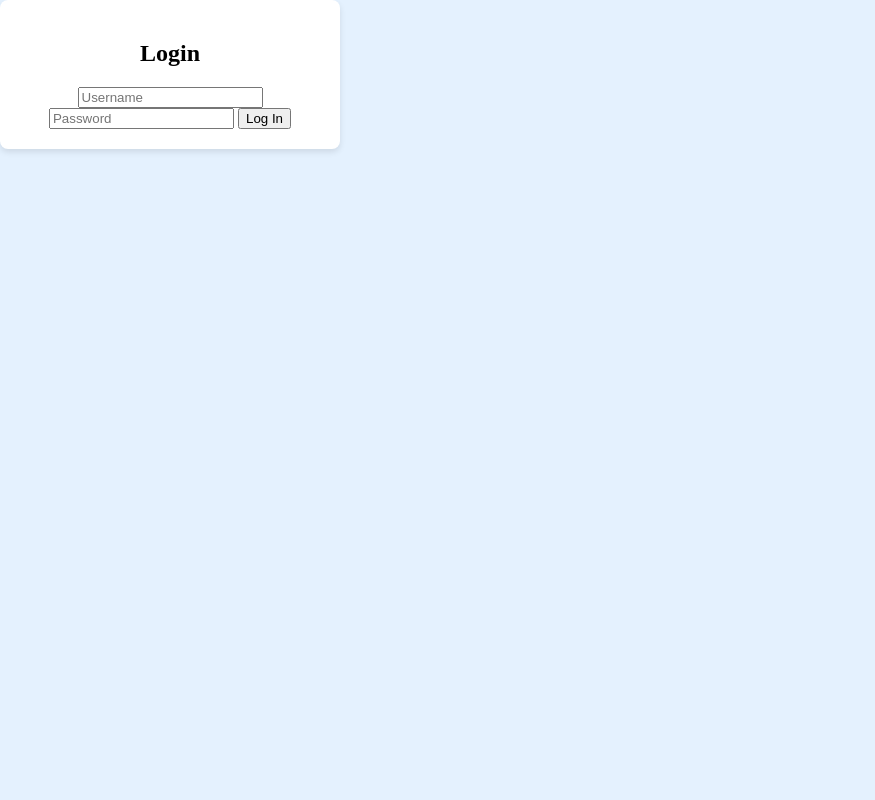
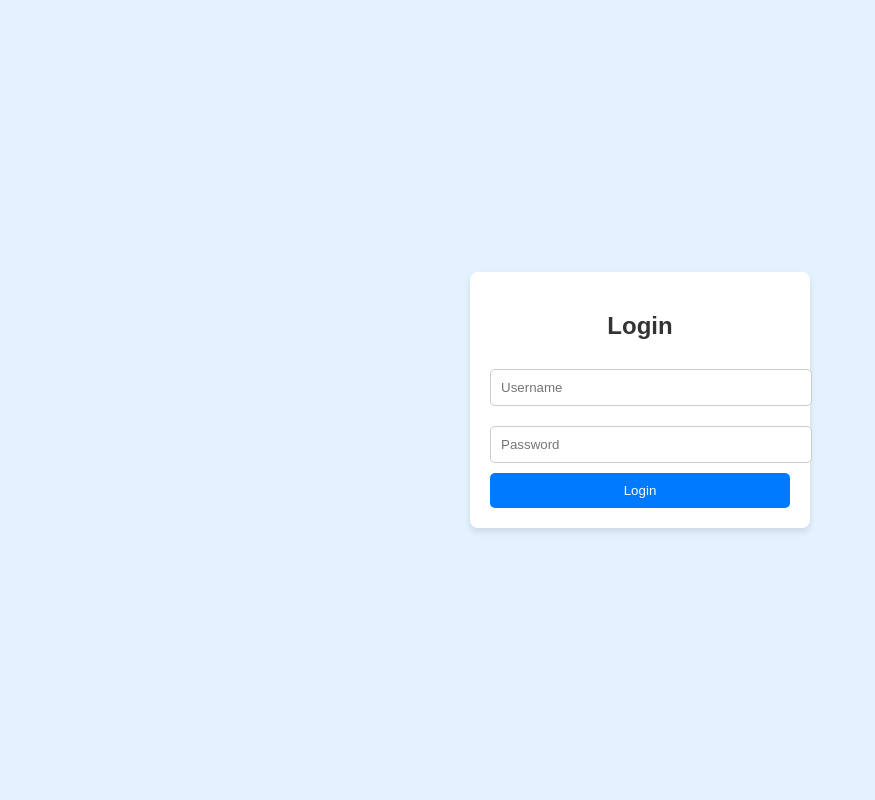
Before and after one commit to amirspahiu77/php_mysql, a PHP site: page /HotelReservationManagement/php/login.php in a window 1280 px wide. Shown: the whole page, without its empty margins (0-875 px from the left). Run offline with PHP 8.4, Linux system fonts and the light colour scheme.

Commit message:
Add files via upload

```diff
--- a/HotelReservationManagement/php/login.php
+++ b/HotelReservationManagement/php/login.php
@@ -1,21 +1,18 @@
-<?php
-session_start();
-require 'config.php';
-?>
+<?php session_start(); require 'config.php'; ?>
 <!DOCTYPE html>
 <html lang="en">
 <head>
     <meta charset="UTF-8">
     <meta name="viewport" content="width=device-width, initial-scale=1.0">
-    <title>Log In</title>
-    <link rel="stylesheet" href="css/style.css">
+    <title>Login</title>
+    <link rel="stylesheet" href="style.css">
 </head>
 <body>
-<div class="form-container">
+    <div class="form-container">
         <h2>Login</h2>
         <?php
-        if (isset($_POST['login'])){
-            $stmt = $pdo->prepare("INSERT * FROM users WHERE username = ?");
+        if (isset($_POST['login'])) {
+            $stmt = $pdo->prepare("SELECT * FROM users WHERE username = ?");
             $stmt->execute([$_POST['username']]);
             $user = $stmt->fetch();
             if ($user && password_verify($_POST['password'], $user['password'])) {
@@ -23,14 +20,14 @@ require 'config.php';
                 header('Location: dashboard.php');
                 exit();
             } else {
-                echo "<p class='error'>Invalid Parameters</p>";
+                echo "<p class='error'>Invalid login credentials</p>";
             }
         }
         ?>
         <form method="POST">
             <input type="text" name="username" placeholder="Username" required>
             <input type="password" name="password" placeholder="Password" required>
-            <button type="submit" name="login">Log In</button>
+            <button type="submit" name="login">Login</button>
         </form>
     </div>
 </body>
--- a/HotelReservationManagement/php/logout.php
+++ b/HotelReservationManagement/php/logout.php
@@ -0,0 +1 @@
+<?php session_start(); session_destroy(); header('Location: login.php'); exit(); ?>
--- /dev/null
+++ b/HotelReservationManagement/php/style.css
@@ -0,0 +1,44 @@
+body {
+    font-family: Arial, sans-serif;
+    background-color: #e4f1fe;
+    display: flex;
+    justify-content: center;
+    align-items: center;
+    height: 100vh;
+    margin: 0;
+}
+
+.form-container, .container {
+    background-color: white;
+    padding: 20px;
+    box-shadow: 0 4px 6px rgba(0, 0, 0, 0.1);
+    border-radius: 8px;
+    width: 300px;
+    text-align: center;
+}
+
+h2 {
+    color: #333;
+}
+
+input[type="text"], input[type="password"], input[type="date"] {
+    width: 100%;
+    padding: 10px;
+    margin: 10px 0;
+    border: 1px solid #ccc;
+    border-radius: 5px;
+}
+
+button, .button {
+    background-color: #007bff;
+    color: white;
+    padding: 10px 20px;
+    border: none;
+    border-radius: 5px;
+    cursor: pointer;
+    width: 100%;
+}
+
+button:hover, .button:hover {
+    background-color: #0056b3;
+}
```
Also changed, not shown: HotelReservationManagement/php/authentication.php (+4 -3 lines), HotelReservationManagement/php/create.php (+9 -12 lines), HotelReservationManagement/php/dashboard.php (+4 -8 lines), HotelReservationManagement/php/delete.php (+9 -0 lines), HotelReservationManagement/php/edit.php (+5 -9 lines), HotelReservationManagement/php/signup.php (+6 -8 lines).
